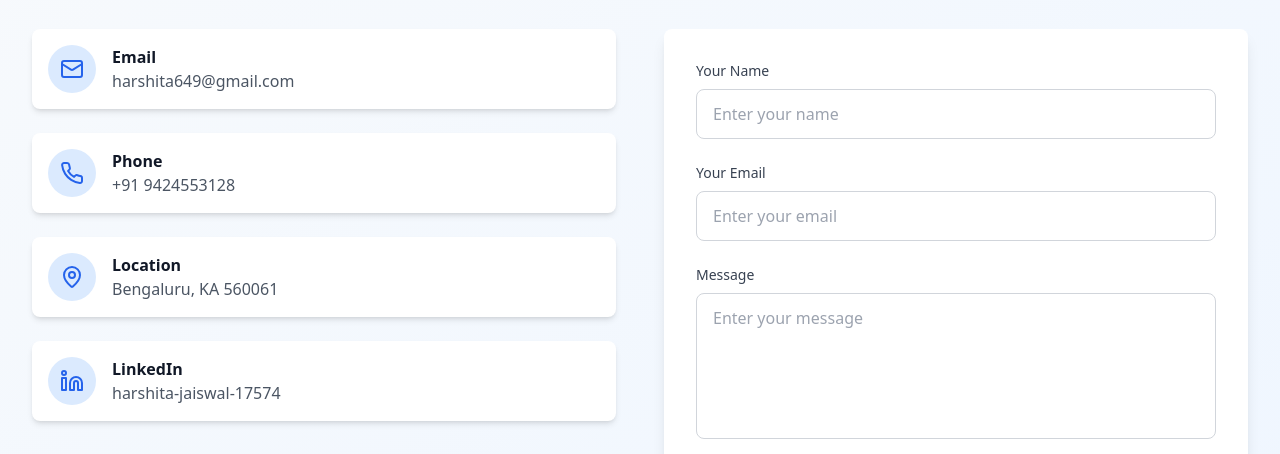
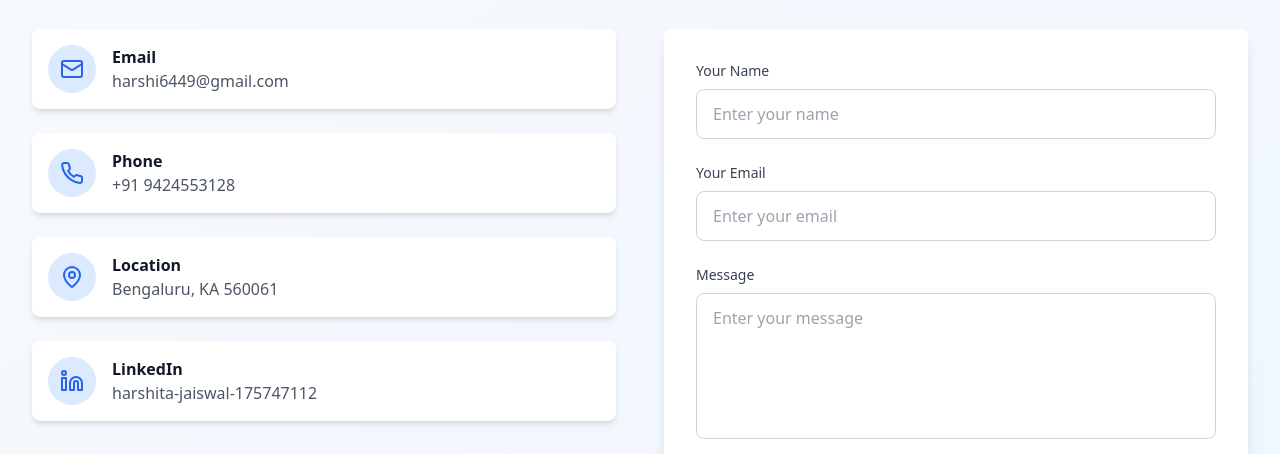
Before and after one commit to akshanshshrivastava/Portfolio-Website, a React (Vite) app: page / in a window 1280 px wide. Shown: the part 3687-4141 px from the top of the page. Built offline with nearby package versions, Linux system fonts and the light colour scheme.

Commit message:
Update Contact.tsx

```diff
--- a/src/components/Contact.tsx
+++ b/src/components/Contact.tsx
@@ -18,7 +18,7 @@ const Contact = () => {
     // Create mailto link with form data
     const subject = encodeURIComponent(`Portfolio Contact from ${formData.name}`);
     const body = encodeURIComponent(`Name: ${formData.name}\nEmail: ${formData.email}\n\nMessage:\n${formData.message}`);
-    const mailtoLink = `mailto:harshita649@gmail.com?subject=${subject}&body=${body}`;
+    const mailtoLink = `mailto:harshi6449@gmail.com?subject=${subject}&body=${body}`;
 
     window.location.href = mailtoLink;
 
@@ -61,8 +61,8 @@ const Contact = () => {
                 </div>
                 <div>
                   <h4 className="font-semibold text-gray-900">Email</h4>
-                  <a href="mailto:harshita649@gmail.com" className="text-gray-600 hover:text-blue-600 transition-colors">
-                    harshita649@gmail.com
+                  <a href="mailto:harshi6449@gmail.com" className="text-gray-600 hover:text-blue-600 transition-colors">
+                    harshi6449@gmail.com
                   </a>
                 </div>
               </div>
@@ -96,12 +96,12 @@ const Contact = () => {
                 <div>
                   <h4 className="font-semibold text-gray-900">LinkedIn</h4>
                   <a
-                    href="https://www.linkedin.com/in/harshita-jaiswal-17574"
+                    href="https://www.linkedin.com/in/harshita-jaiswal-175747112/"
                     target="_blank"
                     rel="noopener noreferrer"
                     className="text-gray-600 hover:text-blue-600 transition-colors"
                   >
-                    harshita-jaiswal-17574
+                    harshita-jaiswal-175747112
                   </a>
                 </div>
               </div>
```
